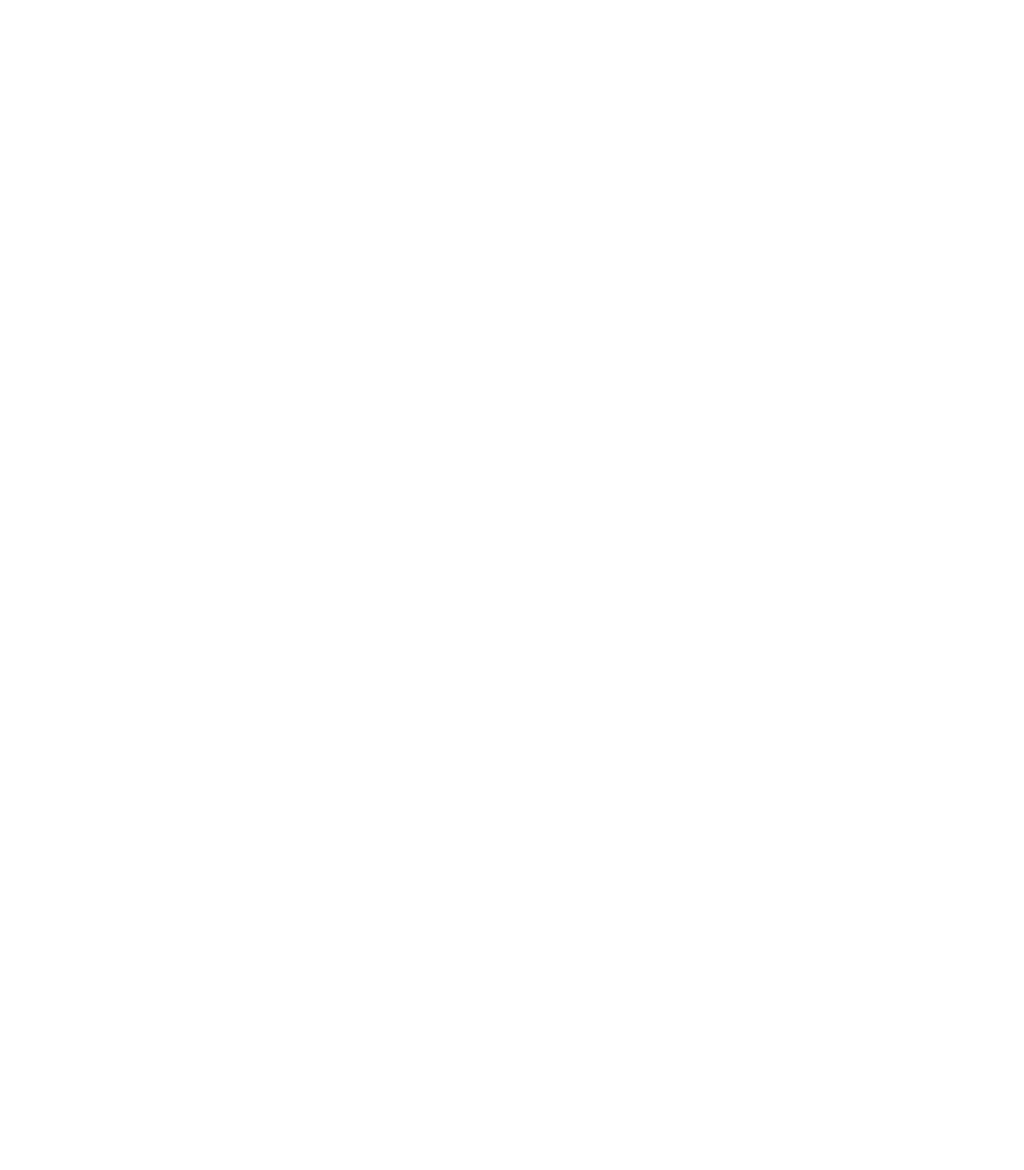
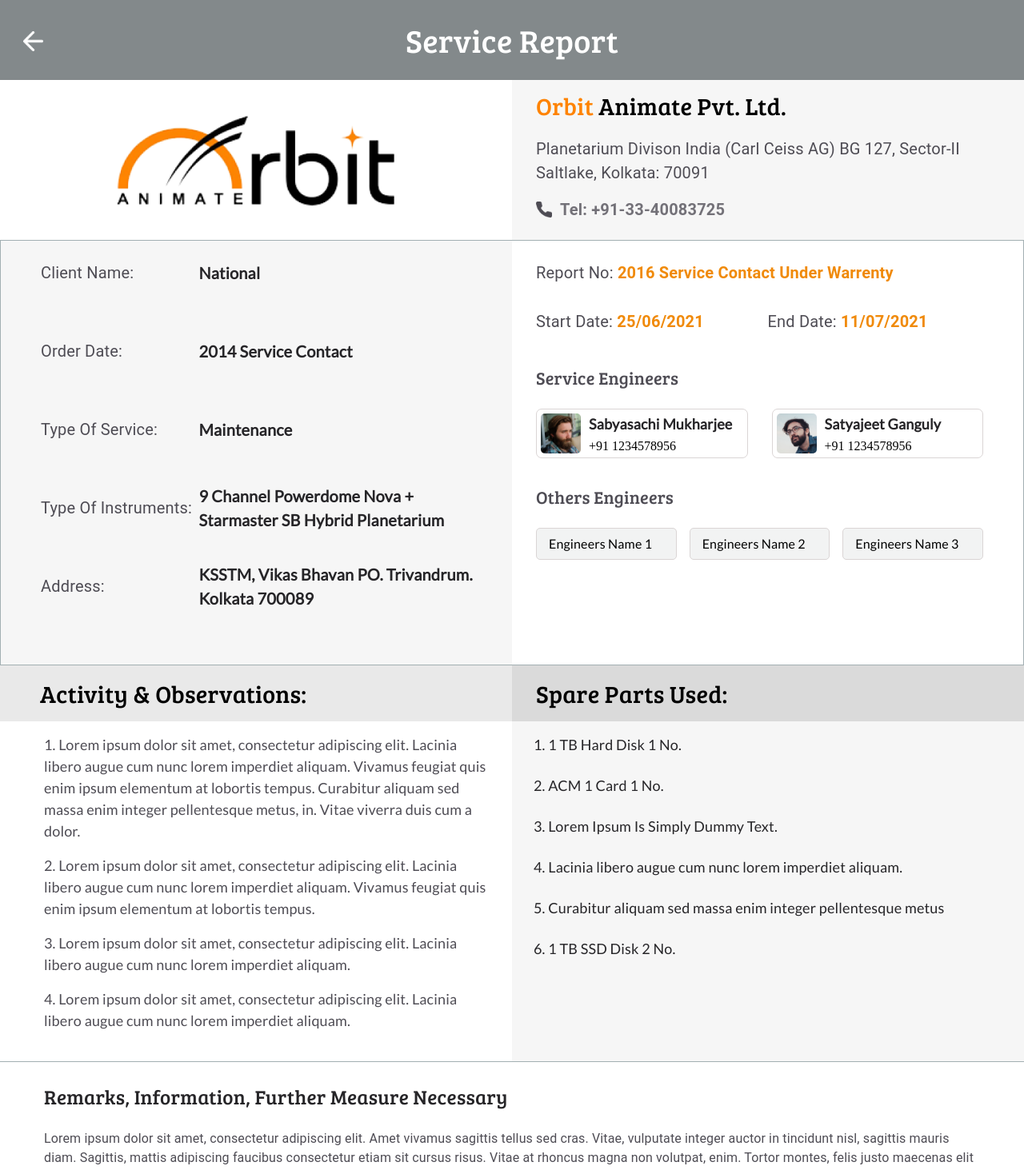
Before and after one commit to jayanta-developer/orbit_service, a React (Create React App) app: page /admin/report/view in a window 1280 px wide. Before the commit this address had no page. Shown: the top 1463 px of the page at 80% size. Before the commit the page ends 800 px from the top, so only its background shows below. Built offline with nearby package versions, Linux system fonts and the light colour scheme.

Commit message:
admin Report view page done

```diff
--- a/src/App.js
+++ b/src/App.js
@@ -4,7 +4,8 @@
 import Auth from "./Pages/Auth";
 import UserListView from "./Pages/UserListView";
 import AdminListView from "./Pages/AdminListView";
-import AdminApprove from "./Pages/AdminApprove";
+import AdminApprove from "./Pages/AdminReportApprove";
+import AdminReportView from "./Pages/AdminReportView";
 
 export default function App() {
   return (
@@ -13,7 +14,8 @@
         <Route path="/login" element={<Auth />} />
         <Route path="/user/list-view" element={<UserListView />} />
         <Route path="/admin/list-view" element={<AdminListView />} />
-        <Route path="/admin/approve" element={<AdminApprove />} />
+        <Route path="/admin/report/approve" element={<AdminApprove />} />
+        <Route path="/admin/report/view" element={<AdminReportView />} />
       </Routes>
     </>
   );
--- /dev/null
+++ b/src/Pages/AdminReportView/index.jsx
@@ -0,0 +1,188 @@
+import React, { useState } from 'react'
+import "./style.css"
+import { Typography, Box } from '@mui/material'
+
+//images
+import backArrow from '../../Assets/Images/backArrow.png';
+import Clog from "../../Assets/Images/ClogB.png";
+import callIcon from "../../Assets/Images/phoneIcon.png";
+import enUser1 from "../../Assets/Images/enUser1.png"
+import enUser2 from "../../Assets/Images/enUser2.png"
+
+//components
+import { RedBtn, GreenBtn } from "../../Components/AppButton"
+
+
+export default function AdminReportView() {
+
+  const EnCard = ({ img, name, phone }) => {
+    return (
+      <Box className="engCard">
+        <Box className="enAvatarBox">
+          <img src={img} />
+        </Box>
+        <Box className="enNameBox">
+          <Typography>{name}</Typography>
+          <spaa>{phone}</spaa>
+        </Box>
+      </Box>
+    )
+  }
+
+
+  return (
+    <>
+      <Box className="AdminApContainer ADReportViewPage">
+        <Box className="navBackBar">
+          <img src={backArrow} />
+          <Typography>Service Report</Typography>
+        </Box>
+        <Box className="boxSection">
+          <Box className="boxItemSection f1Box aClogBox">
+            <img src={Clog} />
+          </Box>
+          <Box className="boxItemSection f1Box coInformation">
+            <Typography className='clogHeader'><span>Orbit</span> Animate Pvt. Ltd.</Typography>
+            <Typography className='clogAddressText'>Planetarium Divison India (Carl Ceiss AG) BG 127, Sector-II Saltlake, Kolkata: 70091</Typography>
+            <Box>
+              <img src={callIcon} />
+              <Typography>Tel: +91-33-40083725</Typography>
+            </Box>
+          </Box>
+        </Box>
+
+        <Box className="boxSection topSBotBorder">
+          <Box sx={{ background: "#F6F6F6" }} className="f2Box fBoxLeftPadding fBox1TopPadding">
+
+            <Box sx={{ marginTop: "0px" }} className="inputBoxWLabel inputWlMargin ">
+              <Typography className='inpBWLabelText'>Client Name:</Typography>
+              <Box width={"65%"}>
+                <Typography className="reportClientVal">National</Typography>
+              </Box>
+            </Box>
+
+            <Box className="inputBoxWLabel inputWlMargin">
+              <Typography className='inpBWLabelText'>Order Date:</Typography>
+              <Box width={"65%"} >
+                <Typography className="reportClientVal">2014 Service Contact</Typography>
+              </Box>
+            </Box>
+            <Box className="inputBoxWLabel inputWlMargin">
+              <Typography className='inpBWLabelText'>Type Of Service:</Typography>
+              <Box width={"65%"} >
+                <Typography className="reportClientVal">Maintenance</Typography>
+              </Box>
+            </Box>
+
+            <Box className="inputBoxWLabel inputWlMargin">
+              <Typography className='inpBWLabelText'>Type Of Instruments:</Typography>
+              <Box width={"65%"} >
+                <Typography className="reportClientVal">9 Channel Powerdome Nova + Starmaster SB Hybrid Planetarium</Typography>
+              </Box>
+            </Box>
+
+            <Box className="inputBoxWLabel inputWlMargin">
+              <Typography className='inpBWLabelText'>Address:</Typography>
+              <Box width={"65%"} >
+                <Typography className="reportClientVal">KSSTM, Vikas Bhavan PO. Trivandrum. Kolkata 700089</Typography>
+              </Box>
+            </Box>
+          </Box>
+
+          <Box className="f2Box fBoxRightPadding topP">
+            <Typography className='f2HeaderText'><span>Report No:</span> 2016 Service Contact Under Warrenty</Typography>
+
+            <Box className="dateInputRowBox">
+              <Box className="inputBoxWLabel">
+                <Typography className='f2HeaderText'><span>Start Date:</span> 25/06/2021</Typography>
+              </Box>
+
+              <Box className="inputBoxWLabel">
+                <Typography className='f2HeaderText'><span>End Date:</span> 11/07/2021</Typography>
+
+              </Box>
+
+            </Box>
+
+
+            <Box className="addEngWbtn">
+              <Typography className='engLabel'>Service Engineers</Typography>
+            </Box>
+
+            <Box className="engCardBox">
+              {EnCard({ name: "Sabyasachi Mukharjee", phone: "+91 1234578956", img: enUser1 })}
+              {EnCard({ name: "Satyajeet Ganguly", phone: "+91 1234578956", img: enUser2 })}
+            </Box>
+
+            <Box mt={4} className="addEngWbtn">
+              <Typography className='engLabel'>Others Engineers</Typography>
+            </Box>
+
+            <Box className="enCardBox">
+              <Box className="enWICard">
+                <Typography>Engineers Name 1</Typography>
+              </Box>
+              <Box className="enWICard">
+                <Typography>Engineers Name 2</Typography>
+              </Box>
+              <Box className="enWICard">
+                <Typography>Engineers Name 3</Typography>
+              </Box>
+            </Box>
+          </Box>
+        </Box>
+
+        <Box className="boxSection f3MainBox">
+          <Box className="f2Box">
+            <Box className="f3Nav fBoxLeftPadding">
+              <Typography>Activity & Observations:</Typography>
+            </Box>
+
+            <Box className="BtextAreaBox paddingOnlyLeft55 paddingR27 paddingB37px">
+              <Typography color={"#4E4C54"} mb={2}>1. Lorem ipsum dolor sit amet, consectetur adipiscing elit. Lacinia libero augue cum nunc lorem imperdiet aliquam. Vivamus feugiat quis enim ipsum elementum at lobortis tempus. Curabitur aliquam sed massa enim integer pellentesque metus, in. Vitae viverra duis cum a dolor.</Typography>
+              <Typography color={"#4E4C54"} mb={2}>2. Lorem ipsum dolor sit amet, consectetur adipiscing elit. Lacinia libero augue cum nunc lorem imperdiet aliquam. Vivamus feugiat quis enim ipsum elementum at lobortis tempus.</Typography>
+              <Typography color={"#4E4C54"} mb={2}>3. Lorem ipsum dolor sit amet, consectetur adipiscing elit. Lacinia libero augue cum nunc lorem imperdiet aliquam.</Typography>
+              <Typography color={"#4E4C54"}>4. Lorem ipsum dolor sit amet, consectetur adipiscing elit. Lacinia libero augue cum nunc lorem imperdiet aliquam.</Typography>
+            </Box>
+          </Box>
+
+
+          <Box sx={{ background: '#F6F6F6' }} className="f2Box">
+            <Box sx={{ background: "#DADADA", paddingLeft: "30px" }} className="f3Nav">
+              <Typography>Spare Parts Used:</Typography>
+            </Box>
+            <Box className="BtextAreaBox paddingOnlyLeft30 pr">
+              <Typography color={"#262528"} mb={3}>1. 1 TB Hard Disk 1 No.</Typography>
+              <Typography color={"#262528"} mb={3}>2. ACM 1 Card 1 No.</Typography>
+              <Typography color={"#262528"} mb={3}>3. Lorem Ipsum Is Simply Dummy Text.</Typography>
+              <Typography color={"#262528"} mb={3}>4. Lacinia libero augue cum nunc lorem imperdiet aliquam.</Typography>
+              <Typography color={"#262528"} mb={3}>5. Curabitur aliquam sed massa enim integer pellentesque metus</Typography>
+              <Typography color={"#262528"}>6. 1 TB SSD Disk 2 No.</Typography>
+            </Box>
+          </Box>
+        </Box>
+
+        <Box className="boxSection remarkInputBox">
+          <Typography className='v2TextArLabel'>Remarks, Information, Further Measure Necessary</Typography>
+          <Typography color="#4E4C54" mt={2}>Lorem ipsum dolor sit amet, consectetur adipiscing elit. Amet vivamus sagittis tellus sed cras. Vitae, vulputate integer auctor in tincidunt nisl, sagittis mauris diam. Sagittis, mattis adipiscing faucibus consectetur etiam sit cursus risus. Vitae at rhoncus magna non volutpat, enim. Tortor montes, felis justo maecenas elit eget urna. Lectus id bibendum pellentesque scelerisque neque. Id et elit, eu scelerisque placerat. Mauris, consequat, a porttitor in vulputate tempus tincidunt donec. Lacinia bibendum massa sed imperdiet diam in. Vulputate at pretium non gravida enim, congue viverra porttitor.</Typography>
+        </Box>
+
+        <Box className="f4MainBox">
+          <Typography className='v2TextArLabel'>Confirmation of Proper Execution of maintenance, end of service work, complete and satisfactory functioning of the Instrument.</Typography>
+
+          <Box className="signatureMainBox">
+            <Box className="signatureInnerBox"><Typography className='v2TextArLabel'>Place & Date</Typography></Box>
+            <Box className="signatureInnerBox"><Typography className='v2TextArLabel'>Signature Of Customer</Typography></Box>
+            <Box className="signatureInnerBox"><Typography className='v2TextArLabel'>Signature Of Service Engineer</Typography></Box>
+          </Box>
+
+          <Box className="buttonBox">
+            <RedBtn btnText="Cancel" /> <GreenBtn btnText="Approve" />
+          </Box>
+        </Box>
+
+
+      </Box >
+    </>
+  )
+}
--- /dev/null
+++ b/src/Pages/AdminReportView/style.css
@@ -0,0 +1,34 @@
+.reportClientVal {
+  font-size: 20px !important;
+  font-weight: 700 !important;
+  color: #262528;
+  font-family: "Lato" !important;
+}
+.topSBotBorder {
+  border: 1px solid #a2afb2;
+}
+.fBox1TopPadding {
+  padding-top: 10px;
+}
+.ADReportViewPage .topP {
+  padding-top: 25px;
+}
+.ADReportViewPage .f2HeaderText span {
+  font-size: 20px !important;
+  color: #4e4c54;
+  font-weight: 400 !important;
+}
+.ADReportViewPage .BtextAreaBox {
+  height: auto;
+}
+.ADReportViewPage .BtextAreaBox p {
+  font-size: 18px !important;
+  font-weight: 500 !important;
+  font-family: "Lato" !important ;
+}
+.paddingR27 {
+  padding-right: 27px;
+}
+.paddingB37px {
+  padding-bottom: 37px;
+}
```
Also changed, not shown: src/Pages/AdminReportApprove/index.jsx (renamed from src/Pages/AdminApprove/index.jsx), src/Pages/AdminReportApprove/style.css (renamed from src/Pages/AdminApprove/style.css).
